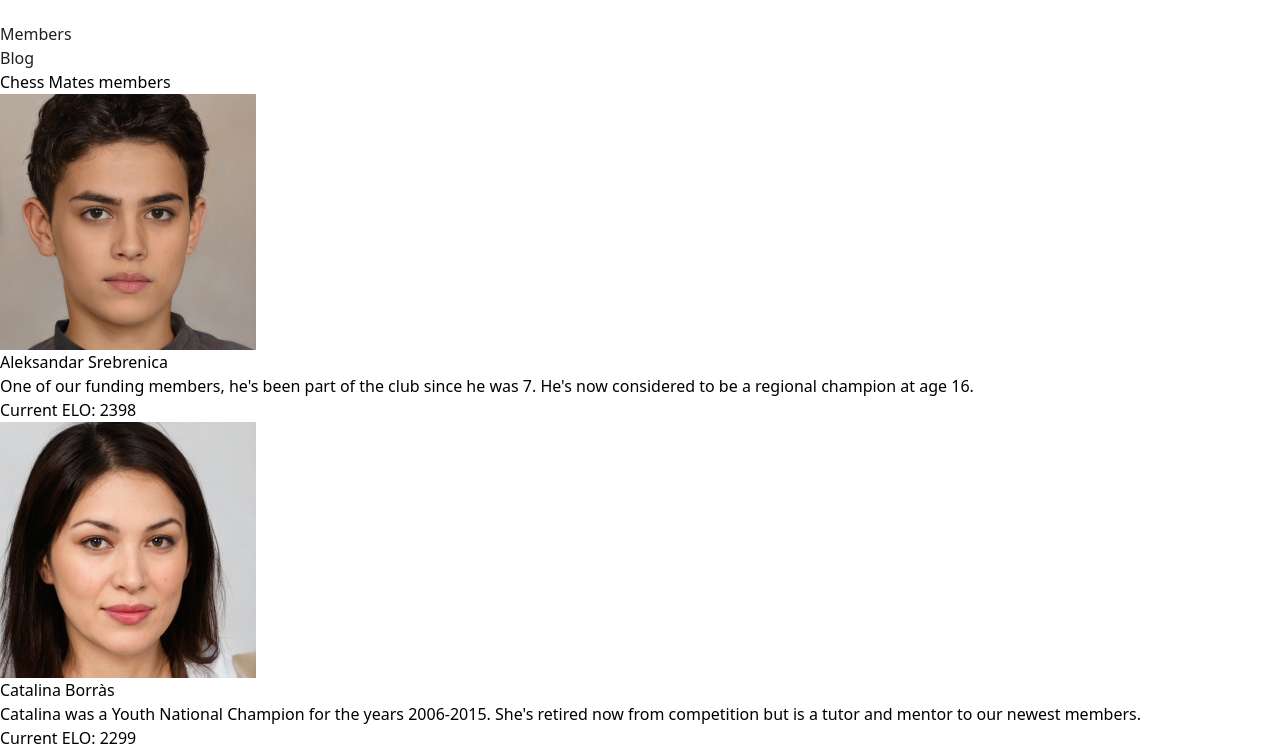
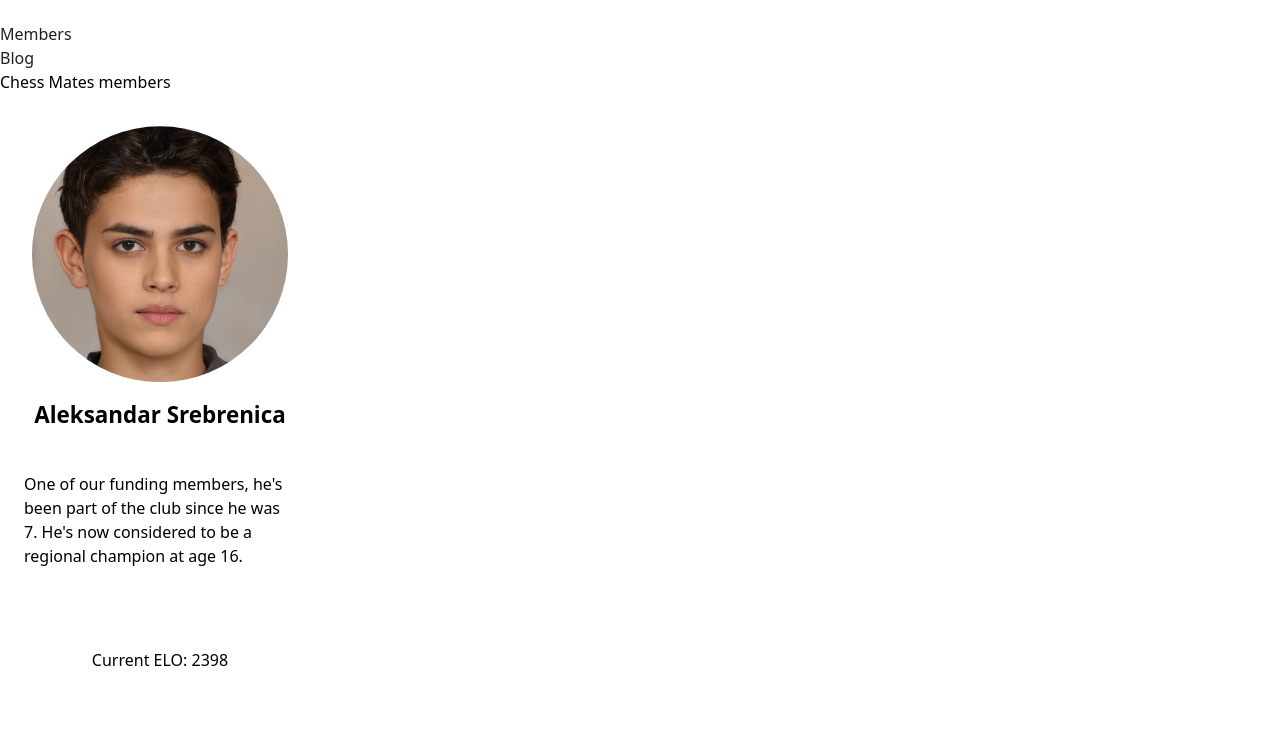
Before and after one commit to nacaru-w/h-II-P3, a website built with Parcel: page src/members.html in a window 1280 px wide. Shown: the part 935-1682 px from the top of the page. Built offline with nearby package versions, Linux system fonts and the light colour scheme.

Commit message:
Updating directives

```diff
--- a/src/assets/styles/layouts/_directives.scss
+++ b/src/assets/styles/layouts/_directives.scss
@@ -1,4 +1,29 @@
+@layer base {
+  a {
+    text-decoration: none;
+    color: $text-color;
+    transition: color 1s ease;
+  }
+
+  a:hover {
+    color: $darker-colorful-element-color;
+    text-decoration: underline;
+  }
+
+  a:visited {
+    color: none;
+  }
+
+  svg:hover {
+    fill: $darker-colorful-element-color;
+    transition: fill 1s ease;
+  }
+}
+
 @layer components {
+
+  // index.html (blog.html)
+
   .menu-item {
     @apply px-8;
   }
@@ -38,28 +63,26 @@
   .button {
     @apply w-[142px] cursor-pointer rounded-[6px] my-0 mx-auto py-[.75em] px-[.5em] text-[.8em] font-bold bg-normal-bg-color;
   }
+
+  // members.html
+
+  .member-card {
+    @apply w-[20em] flex flex-col py-8 items-center justify-center;
   }
 
-.say-chess {
-  text-shadow: 2px 2px lightcoral;
+  .member-img {
+    clip-path: circle(50%);
   }
 
-a {
-  text-decoration: none;
-  color: $text-color;
-  transition: color 1s ease;
+  .member-name {
+    @apply text-[1.4em] font-bold my-4;
   }
 
-a:hover {
-  color: $darker-colorful-element-color;
-  text-decoration: underline;
+  .member-description {
+    @apply m-6 h-32;
   }
 
-a:visited {
-  color: none;
+  .elo {
+    @apply py-6;
   }
-
-svg:hover {
-  fill: $darker-colorful-element-color;
-  transition: fill 1s ease;
 }
```
Lines whose indentation alone changed are shown as unchanged.
